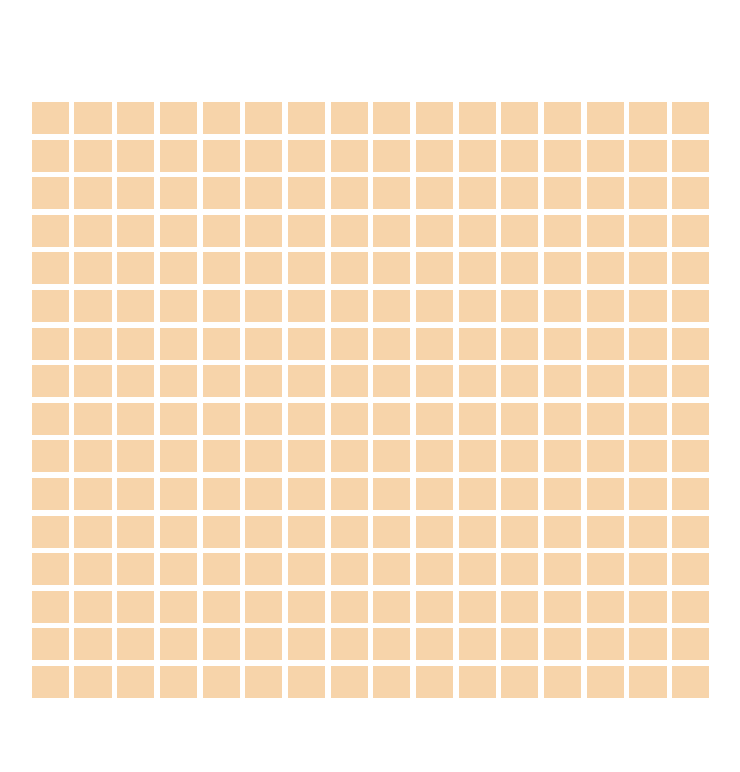
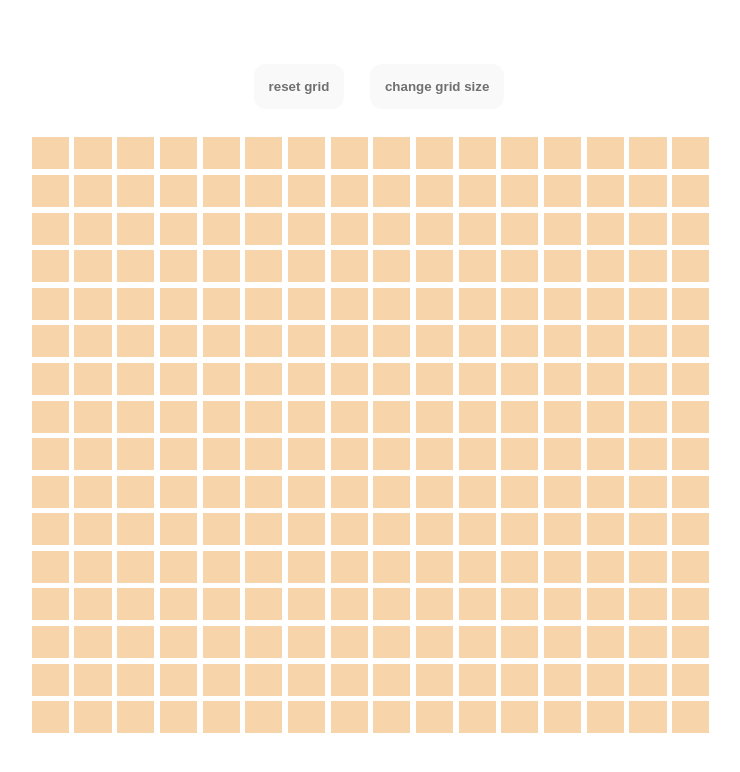
Before and after one commit to DennisPouliart/odin-etch-a-sketch, a plain HTML site: page index.html in a window 1280 px wide. Shown: the whole page, without its empty margins (261-1001 px from the left). Drawn offline with Linux system fonts and the light colour scheme.

Commit message:
Added reset and change buttons + button styling

```diff
--- a/index.html
+++ b/index.html
@@ -7,6 +7,11 @@
     <link rel="stylesheet" href="style.css">
 </head>
 <body>
+    <div class="button">
+        <button>reset grid</button>
+        <button>change grid size</button>
+    </div>
+
     <div id="container">
 
     </div>
--- a/style.css
+++ b/style.css
@@ -1,8 +1,10 @@
 body {
     margin: 0;
     display: flex;
+    flex-wrap: wrap;
     height: 100vh;
     align-items: center;
+    align-content: center;
 }
 
 #container > div {
@@ -28,3 +30,26 @@ body {
 .active {
     background-color: #df4c39 !important;
 }
+
+.button {
+    width: 100%;
+    display: flex;
+    flex-wrap: wrap;
+    justify-content: center;
+    align-items: center;
+}
+
+.button button {
+    background-color: #F9F9F9;
+    border-radius: 12px;
+    border: none;
+    padding: 15px;
+    color: rgb(112, 112, 112);
+    margin: 0% 1% 2% 1%;
+    font-weight: 700;
+}
+
+.button button:hover {
+    background-color: #df4c39;
+    color: white;
+}
```
